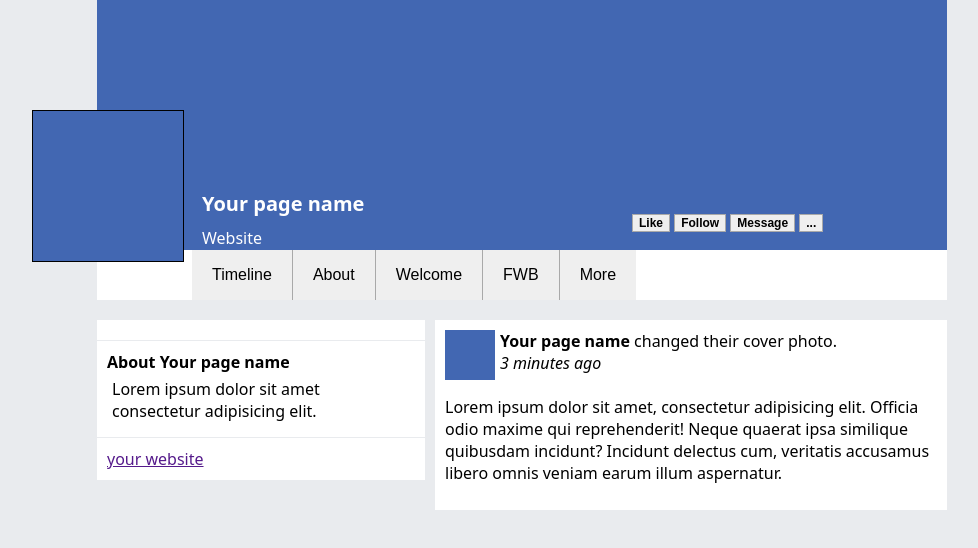
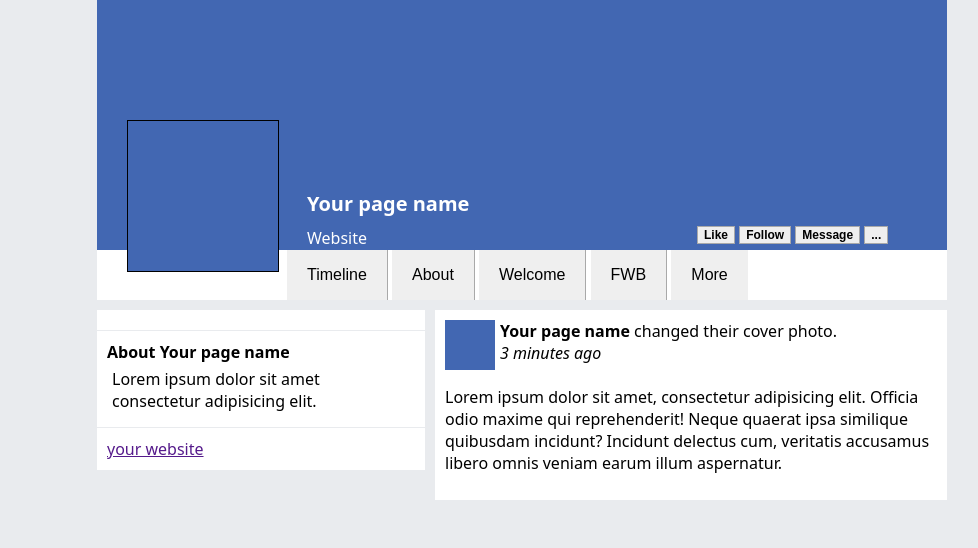
Before and after one commit to drewradcliff/social-mockup, a plain HTML site: page index.html in a window 1280 px wide. Shown: the whole page, without its empty margins (118-1096 px from the left). Drawn offline with Linux system fonts and the light colour scheme.

Commit message:
update positions

```diff
--- a/style.css
+++ b/style.css
@@ -19,9 +19,9 @@ header {
 }
 
 .pageName {
-    position: fixed;
+    position: relative;
     top: 190px;
-    left: 320px;
+    left: 210px;
     color: white;
     max-width: 300px;
     margin-right: 0px;
@@ -39,9 +39,9 @@ header {
 }
 
 .actions {
-    position: fixed;
-    left: 750px;
-    top: 210px;
+    position: relative;
+    left: 600px;
+    top: 150px;
     width: 250px;
 }
 
@@ -61,22 +61,21 @@ button {
     border: solid 1px black;
     height: 150px;
     width: 150px;
-    position: fixed;
-    left: 150px;
-    top: 110px;
+    position: relative;
+    left: 30px;
+    top: -130px;
 }
 
 .timelineButtons {
-    position: fixed;
-    top: 250px;
-    left: 310px;
+    position: relative;
+    top: -152px;
+    left: 190px;
 }
 
 .timelineButtons button {
     padding: 10px 20px 10px 20px;
     font-size: 16px;
     font-weight: normal;
-    float: left;
     border-top: none;
     border-bottom: none;
     border-left: none;
@@ -86,7 +85,7 @@ button {
 main {
     width: 850px;
     margin: 0 auto;
-    margin-top: 20px;
+    margin-top: 10px;
 }
 
 .leftContentColumn {
```
